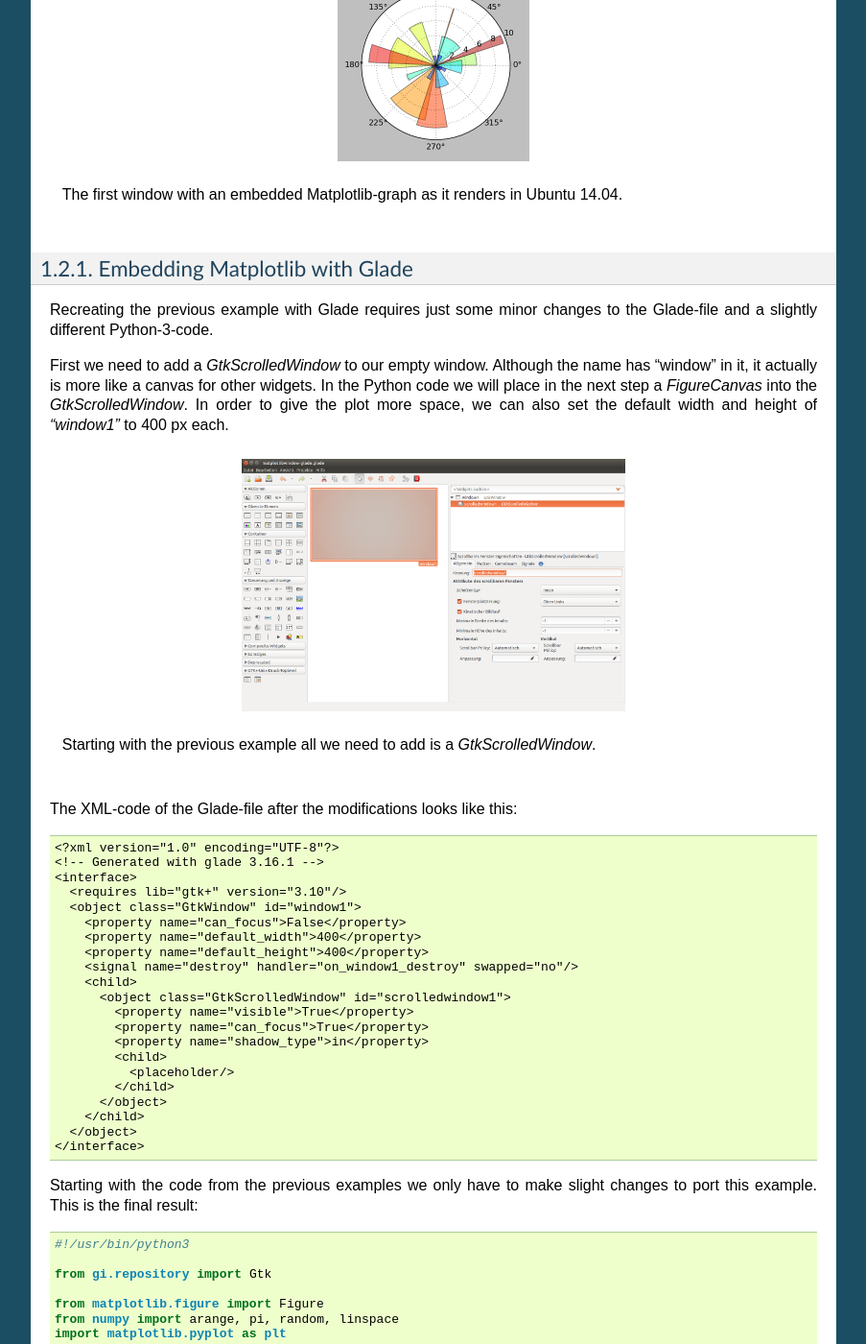
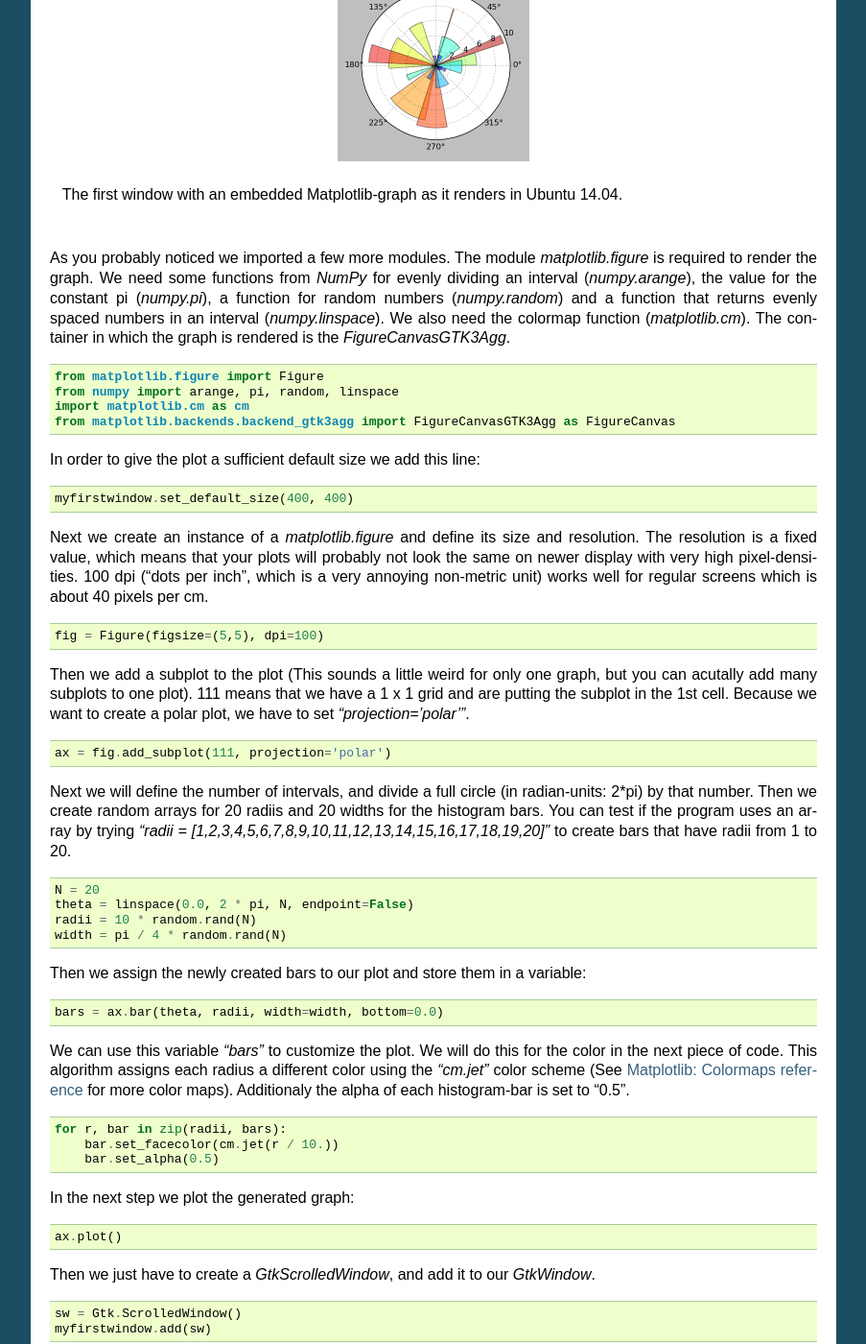
Before and after one commit to tobias47n9e/GTK3-Matplotlib-Cookbook, a Sphinx documentation site: the page built from source/hello-plot.rst, in a window 1280 px wide and 1400 px high, scrolled down 3689 px. Shown: the whole window at 96% size, without its empty margins (198-1101 px from the left). Built offline with Sphinx 7.4.7, drawn with Linux system fonts in a browser that asks for light colours; some of the changed text lies outside the part shown.

Commit message:
more explaining in 1st chapter

```diff
--- a/source/hello-plot.rst
+++ b/source/hello-plot.rst
@@ -155,7 +155,7 @@ We will look at an example that will produce a random radial plot on each applic
 
     from matplotlib.figure import Figure
     from numpy import arange, pi, random, linspace
-    import matplotlib.pyplot as plt
+    import matplotlib.cm as cm
     from matplotlib.backends.backend_gtk3agg import FigureCanvasGTK3Agg as FigureCanvas
 
     myfirstwindow = Gtk.Window()
@@ -163,7 +163,7 @@ We will look at an example that will produce a random radial plot on each applic
     myfirstwindow.set_default_size(400, 400)
 
     fig = Figure(figsize=(5,5), dpi=100)
-    ax = fig.add_subplot(111, polar=True)
+    ax = fig.add_subplot(111, projection='polar')
 
     N = 20
     theta = linspace(0.0, 2 * pi, N, endpoint=False)
@@ -173,7 +173,7 @@ We will look at an example that will produce a random radial plot on each applic
     bars = ax.bar(theta, radii, width=width, bottom=0.0)
 
     for r, bar in zip(radii, bars):
-        bar.set_facecolor(plt.cm.jet(r / 10.))
+        bar.set_facecolor(cm.jet(r / 10.))
         bar.set_alpha(0.5)
 
     ax.plot()
@@ -194,6 +194,77 @@ We will look at an example that will produce a random radial plot on each applic
     :alt: GTK window with Matplotlib screenshot
 
     The first window with an embedded Matplotlib-graph as it renders in Ubuntu 14.04.
+
+As you probably noticed we imported a few more modules. The module *matplotlib.figure* is required to render the graph. We need some functions from *NumPy* for evenly dividing an interval (*numpy.arange*), the value for the constant pi (*numpy.pi*), a function for random numbers (*numpy.random*) and a function that returns evenly spaced numbers in an interval (*numpy.linspace*). We also need the colormap function (*matplotlib.cm*). The container in which the graph is rendered is the *FigureCanvasGTK3Agg*.
+
+::
+
+    from matplotlib.figure import Figure
+    from numpy import arange, pi, random, linspace
+    import matplotlib.cm as cm
+    from matplotlib.backends.backend_gtk3agg import FigureCanvasGTK3Agg as FigureCanvas
+
+In order to give the plot a sufficient default size we add this line:
+
+::
+
+    myfirstwindow.set_default_size(400, 400)
+
+Next we create an instance of a *matplotlib.figure* and define its size and resolution. The resolution is a fixed value, which means that your plots will probably not look the same on newer display with very high pixel-densities. 100 dpi ("dots per inch", which is a very annoying non-metric unit) works well for regular screens which is about 40 pixels per cm.
+
+::
+
+    fig = Figure(figsize=(5,5), dpi=100)
+
+Then we add a subplot to the plot (This sounds a little weird for only one graph, but you can acutally add many subplots to one plot). 111 means that we have a 1 x 1 grid and are putting the subplot in the 1st cell. Because we want to create a polar plot, we have to set *"projection='polar'"*.
+
+::
+
+    ax = fig.add_subplot(111, projection='polar')
+
+Next we will define the number of intervals, and divide a full circle (in radian-units: 2*pi) by that number. Then we create random arrays for 20 radiis and 20 widths for the histogram bars. You can test if the program uses an array by trying *"radii = [1,2,3,4,5,6,7,8,9,10,11,12,13,14,15,16,17,18,19,20]"* to create bars that have radii from 1 to 20.
+
+::
+
+    N = 20
+    theta = linspace(0.0, 2 * pi, N, endpoint=False)
+    radii = 10 * random.rand(N)
+    width = pi / 4 * random.rand(N)
+
+Then we assign the newly created bars to our plot and store them in a variable:
+
+::
+
+    bars = ax.bar(theta, radii, width=width, bottom=0.0)
+
+We can use this variable *"bars"* to customize the plot. We will do this for the color in the next piece of code. This algorithm assigns each radius a different color using the *"cm.jet"* color scheme (See `Matplotlib: Colormaps reference <http://matplotlib.org/examples/color/colormaps_reference.html>`_ for more color maps). Additionaly the alpha of each histogram-bar is set to "0.5".
+
+::
+
+    for r, bar in zip(radii, bars):
+        bar.set_facecolor(cm.jet(r / 10.))
+        bar.set_alpha(0.5)
+
+In the next step we plot the generated graph:
+
+::
+
+    ax.plot()
+
+Then we just have to create a *GtkScrolledWindow*, and add it to our *GtkWindow*.
+
+::
+
+    sw = Gtk.ScrolledWindow()
+    myfirstwindow.add(sw)
+
+Finally we can create an instance of a *FigureCanvasGTK3Agg* with our figure included in it. Then we set the size of the canvas and add embed it into the *GtkScrolledWindow*.
+
+::
+
+    canvas = FigureCanvas(fig)
+    canvas.set_size_request(400,400)
+    sw.add_with_viewport(canvas)
 
 Embedding Matplotlib with Glade
 ^^^^^^^^^^^^^^^^^^^^^^^^^^^^^^^
@@ -244,7 +315,7 @@ Starting with the code from the previous examples we only have to make slight ch
 
     from matplotlib.figure import Figure
     from numpy import arange, pi, random, linspace
-    import matplotlib.pyplot as plt
+    import matplotlib.cm as cm
     from matplotlib.backends.backend_gtk3agg import FigureCanvasGTK3Agg as FigureCanvas
 
     class Signals:
@@ -259,7 +330,7 @@ Starting with the code from the previous examples we only have to make slight ch
     sw = builder.get_object('scrolledwindow1')
 
     fig = Figure(figsize=(5,5), dpi=100)
-    ax = fig.add_subplot(111, polar=True)
+    ax = fig.add_subplot(111, projection='polar')
 
     N = 20
     theta = linspace(0.0, 2 * pi, N, endpoint=False)
@@ -269,7 +340,7 @@ Starting with the code from the previous examples we only have to make slight ch
     bars = ax.bar(theta, radii, width=width, bottom=0.0)
 
     for r, bar in zip(radii, bars):
-        bar.set_facecolor(plt.cm.jet(r / 10.))
+        bar.set_facecolor(cm.jet(r / 10.))
         bar.set_alpha(0.5)
 
     ax.plot()
@@ -280,6 +351,12 @@ Starting with the code from the previous examples we only have to make slight ch
     myfirstwindow.show_all()
     Gtk.main()
 
+The most important difference to the non-Glade code is that we need to get our *GtkWindow* and *GtkScrolledWindow* from Glade using the *GtkBuilder*:
+
+::
+
+    myfirstwindow = builder.get_object('window1')
+    sw = builder.get_object('scrolledwindow1')
 
 Further Reading
 ^^^^^^^^^^^^^^^^^^^^^^^
@@ -287,6 +364,12 @@ Further Reading
  - `Numpy <http://www.numpy.org/>`_
  - `The Matplotlib API: pyplot <http://matplotlib.org/api/pyplot_api.html>`_
  - `The Matplotlib API: figure <http://matplotlib.org/api/figure_api.html>`_
+ - `The Matplotlib API: cm (colormap) <http://matplotlib.org/api/cm_api.html>`_
+ - `Matplotlib: Colormaps reference <http://matplotlib.org/examples/color/colormaps_reference.html>`_
  - `Pyplot tutorial <http://matplotlib.org/users/pyplot_tutorial.html>`_
- - `Numpy Manual: linspace <http://docs.scipy.org/doc/numpy/reference/generated/numpy.linspace.html>`_
+ - `Numpy: linspace <http://docs.scipy.org/doc/numpy/reference/generated/numpy.linspace.html>`_
+ - `Numpy: arange <http://docs.scipy.org/doc/numpy/reference/generated/numpy.arange.html>`_
+ - `Numpy: random <http://docs.scipy.org/doc/numpy/reference/routines.random.html>`_
+ - `Numpy: random.rand <http://docs.scipy.org/doc/numpy/reference/generated/numpy.random.rand.html#numpy.random.rand>`_
  - FigureCanvasGTK3Agg documentation [[2014-06-21 Find link for documentation]]
+ - `Stackoverflow question about subplot grids <http://stackoverflow.com/questions/3584805/in-matplotlib-what-does-111-means-in-fig-add-subplot111>`_
```
Also changed, not shown: 2 other files.
